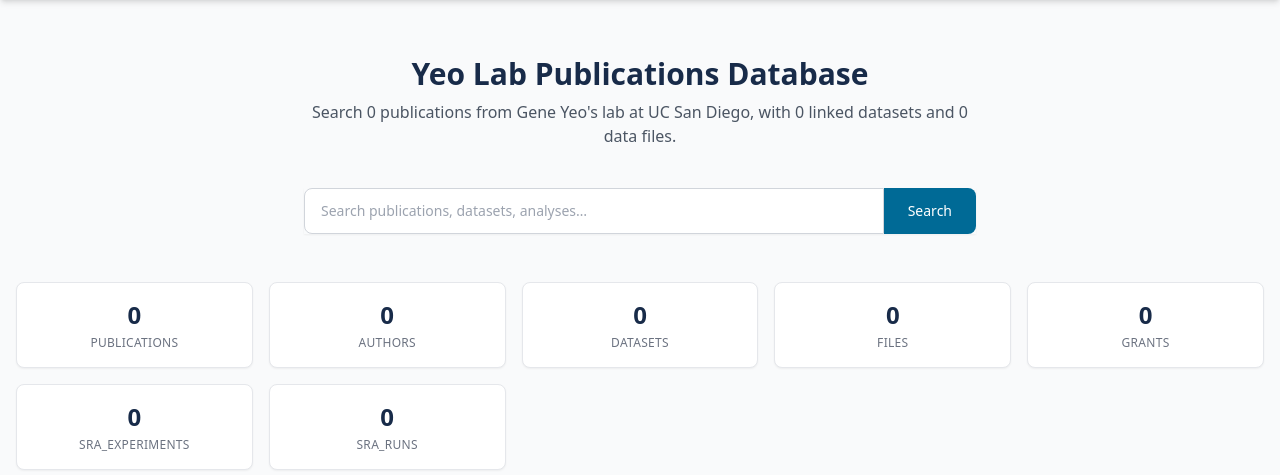
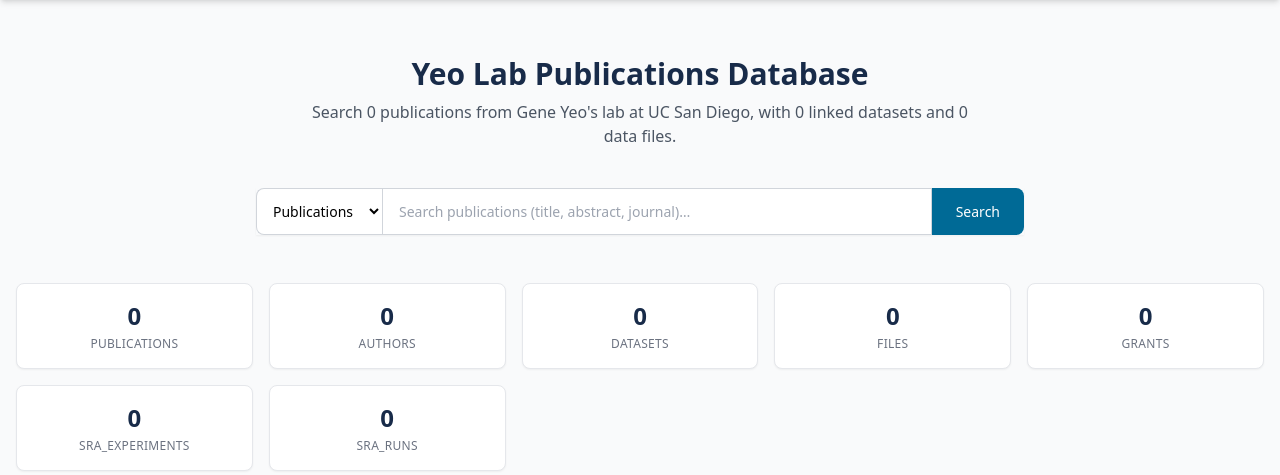
Before and after one commit to byee4/yeolab-kb, a Django app: page / in a window 1280 px wide. Shown: the part 52-527 px from the top of the page. Run offline with Django 5.2, Linux system fonts and the light colour scheme; data that the repository does not hold is empty; some libraries are stand-ins or nearby versions.

Commit message:
Add scoped landing-page search dropdown for publications datasets analyses

```diff
--- a/yeolab_search/publications/templates/publications/home.html
+++ b/yeolab_search/publications/templates/publications/home.html
@@ -10,11 +10,17 @@
   </p>
 </div>
 
-<!-- Search bar -->
-<form action="{% url 'publications:search' %}" method="get" class="max-w-2xl mx-auto mb-12">
+<!-- Scoped search bar -->
+<form id="landing-search-form" action="{% url 'publications:search' %}" method="get" class="max-w-3xl mx-auto mb-12">
   <div class="flex shadow-sm">
-    <input type="text" name="q" placeholder="Search publications, datasets, analyses…"
-           class="flex-1 px-4 py-3 border border-gray-300 rounded-l-lg focus:outline-none focus:ring-2 focus:ring-ucsd-sky text-sm">
+    <select id="landing-search-scope"
+            class="px-3 py-3 border border-r-0 border-gray-300 rounded-l-lg bg-white text-sm focus:outline-none focus:ring-2 focus:ring-ucsd-sky">
+      <option value="publications" selected>Publications</option>
+      <option value="datasets">Datasets</option>
+      <option value="analysis">Analyses</option>
+    </select>
+    <input id="landing-search-input" type="text" name="q" placeholder="Search publications (title, abstract, journal)…"
+           class="flex-1 px-4 py-3 border border-gray-300 focus:outline-none focus:ring-2 focus:ring-ucsd-sky text-sm">
     <button type="submit"
             class="px-6 py-3 bg-ucsd-sky text-white font-medium rounded-r-lg hover:bg-ucsd-blue transition text-sm">
       Search
@@ -75,6 +81,33 @@
 {% block scripts %}
 <script src="https://cdn.jsdelivr.net/npm/chart.js@4"></script>
 <script>
+  // Scope selector routes to the dedicated endpoint to avoid heavy cross-domain search.
+  const scopeEl = document.getElementById('landing-search-scope');
+  const formEl = document.getElementById('landing-search-form');
+  const inputEl = document.getElementById('landing-search-input');
+  const scopeConfig = {
+    publications: {
+      action: "{% url 'publications:search' %}",
+      placeholder: "Search publications (title, abstract, journal)…",
+    },
+    datasets: {
+      action: "{% url 'publications:dataset_list' %}",
+      placeholder: "Search datasets (accession, title, organism)…",
+    },
+    analysis: {
+      action: "{% url 'publications:analysis_list' %}",
+      placeholder: "Search analyses (pipeline, accession, assay)…",
+    },
+  };
+
+  function updateSearchScope() {
+    const selected = scopeConfig[scopeEl.value] || scopeConfig.publications;
+    formEl.action = selected.action;
+    inputEl.placeholder = selected.placeholder;
+  }
+  scopeEl.addEventListener('change', updateSearchScope);
+  updateSearchScope();
+
   const yearData = {{ stats.year_data|safe }};
   new Chart(document.getElementById('yearChart'), {
     type: 'bar',
```
